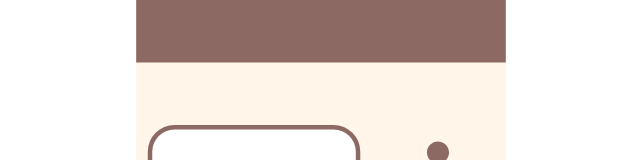
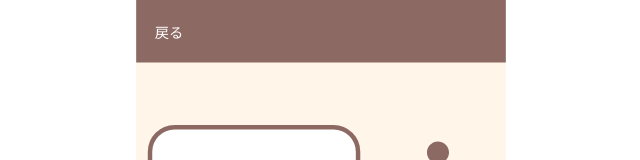
Before and after one commit to uedamasanari/school_develop_1, a Next.js app in the folder corde_cloud/frontend/: page /gpt in a window 1280 px wide. Shown: the top 160 px of the page, without its empty margins (319-959 px from the left). Built offline with nearby package versions, Linux system fonts and the light colour scheme.

Commit message:
header修正

```diff
--- a/corde_cloud/frontend/src/components/MyHeader.jsx
+++ b/corde_cloud/frontend/src/components/MyHeader.jsx
@@ -1,11 +1,19 @@
 import React, { useState, useEffect } from 'react'
 import styles from '@/styles/Header.module.css'
 
-const MyHeader = () => {
+const MyHeader = ({title}) => {
 
   return (
     <div className={styles.header}>
-
+      <div className={styles.returnArea}>
+        <div className={styles.returnButton}>
+          戻る
+        </div>
+        <div className={styles.title}>
+          {title}
+        </div>
+        <div> </div>
+      </div>
     </div>
   );
 }
--- a/corde_cloud/frontend/src/styles/Header.module.css
+++ b/corde_cloud/frontend/src/styles/Header.module.css
@@ -3,3 +3,15 @@
     height:70px;
     background-color: #8C6A63;
 }
+.returnArea{
+    display: flex;
+    justify-content: space-between;
+    align-items: center;
+    width: 90%;
+    height:100%;
+    margin:auto;
+    color:white;
+}
+.returnArea > div:nth-child(2) {
+    transform: translateX(-50%);
+  }
```
